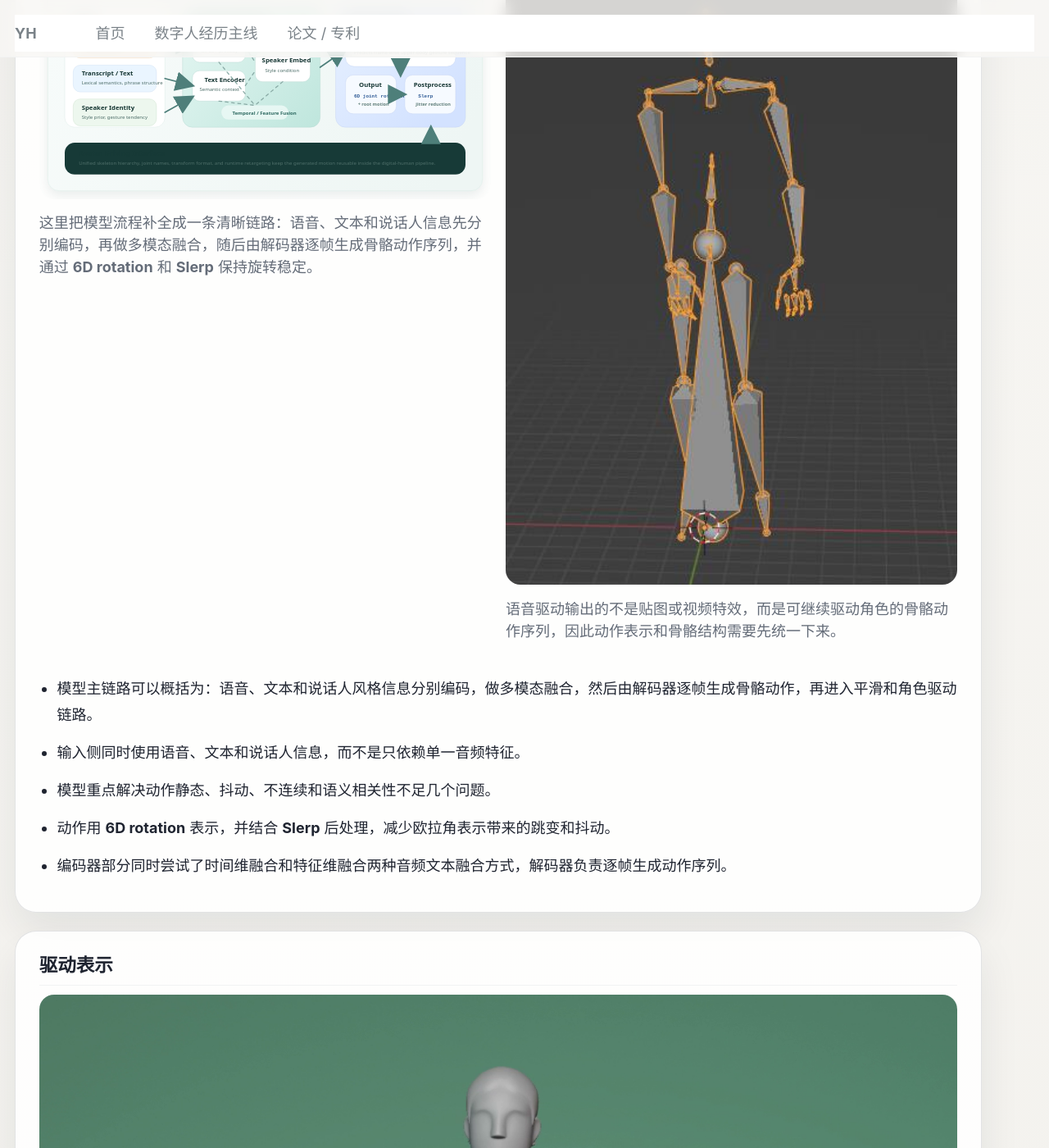
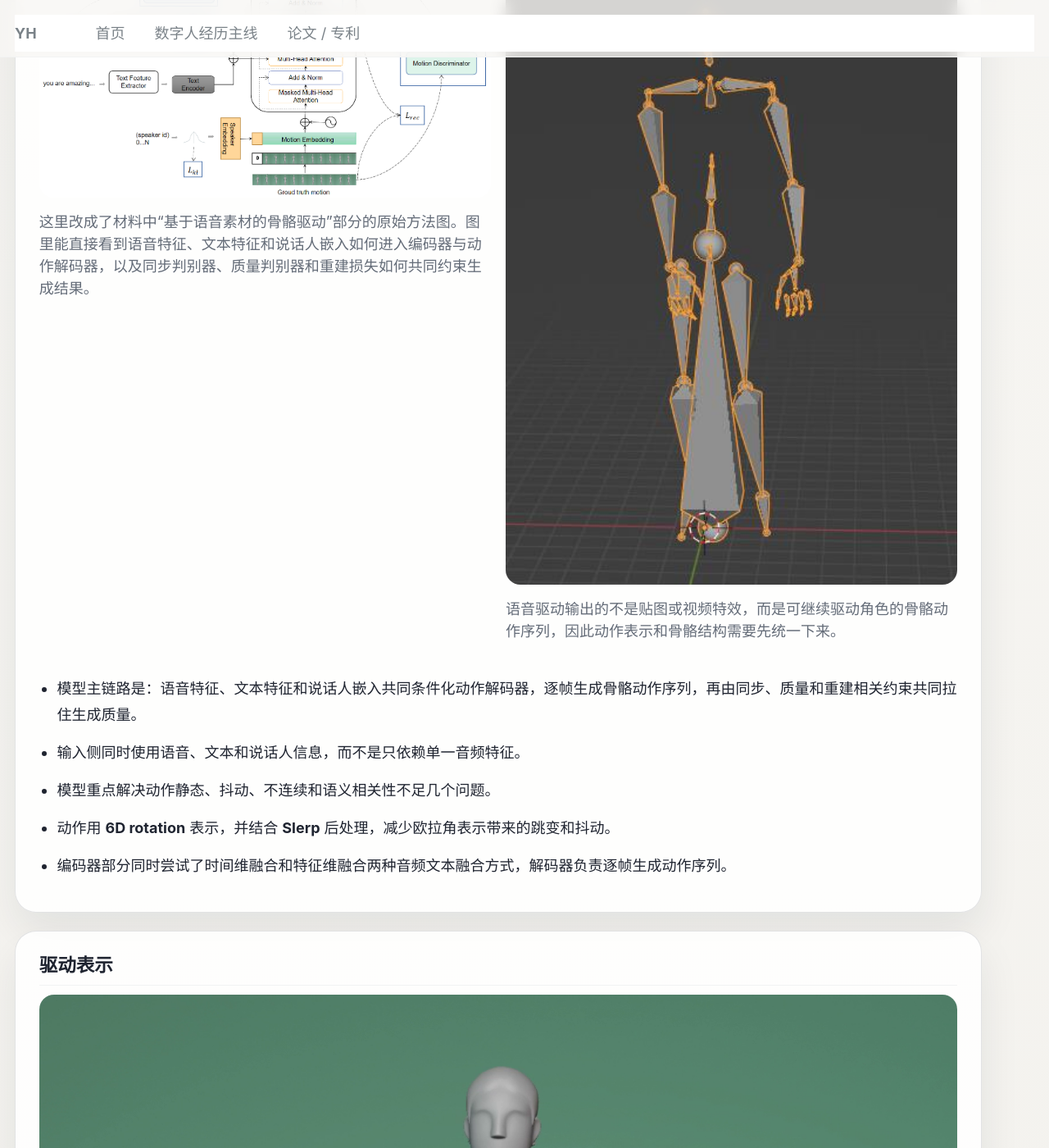
Before and after one commit to svitass/svitass.github.io, a Jekyll site: the page built from _portfolio/speech2gesture-exploration.md, in a window 1280 px wide and 1400 px high, scrolled down 838 px. Shown: the whole window at 82% size. Built offline with Jekyll 4.4.1, drawn with Linux system fonts in a browser that asks for light colours.

Commit message:
Use source Speech2Gesture pipeline from materials

```diff
--- a/_portfolio/speech2gesture-exploration.md
+++ b/_portfolio/speech2gesture-exploration.md
@@ -35,8 +35,8 @@ author_profile: false
     <h2>核心思路</h2>
     <div class="project-visual-grid">
       <div class="project-visual">
-        <img src="/images/projects/speech2gesture-model-pipeline.svg" alt="Speech2Gesture 模型流程图">
-        <p class="project-visual__caption">这里把模型流程补全成一条清晰链路：语音、文本和说话人信息先分别编码，再做多模态融合，随后由解码器逐帧生成骨骼动作序列，并通过 <strong>6D rotation</strong> 和 <strong>Slerp</strong> 保持旋转稳定。</p>
+        <img src="/images/projects/speech2gesture-method-pipeline.png" alt="Speech2Gesture 方法 pipeline 图">
+        <p class="project-visual__caption">这里改成了材料中“基于语音素材的骨骼驱动”部分的原始方法图。图里能直接看到语音特征、文本特征和说话人嵌入如何进入编码器与动作解码器，以及同步判别器、质量判别器和重建损失如何共同约束生成结果。</p>
       </div>
       <div class="project-visual">
         <img src="/images/projects/speech2gesture-skeleton-structure.png" alt="Speech2Gesture 骨骼结构示意">
@@ -44,7 +44,7 @@ author_profile: false
       </div>
     </div>
     <ul class="detail-list">
-      <li>模型主链路可以概括为：语音、文本和说话人风格信息分别编码，做多模态融合，然后由解码器逐帧生成骨骼动作，再进入平滑和角色驱动链路。</li>
+      <li>模型主链路是：语音特征、文本特征和说话人嵌入共同条件化动作解码器，逐帧生成骨骼动作序列，再由同步、质量和重建相关约束共同拉住生成质量。</li>
       <li>输入侧同时使用语音、文本和说话人信息，而不是只依赖单一音频特征。</li>
       <li>模型重点解决动作静态、抖动、不连续和语义相关性不足几个问题。</li>
       <li>动作用 <strong>6D rotation</strong> 表示，并结合 <strong>Slerp</strong> 后处理，减少欧拉角表示带来的跳变和抖动。</li>
```
Also changed, not shown: images/projects/speech2gesture-method-pipeline.png (added), images/projects/speech2gesture-model-pipeline.svg (deleted).
